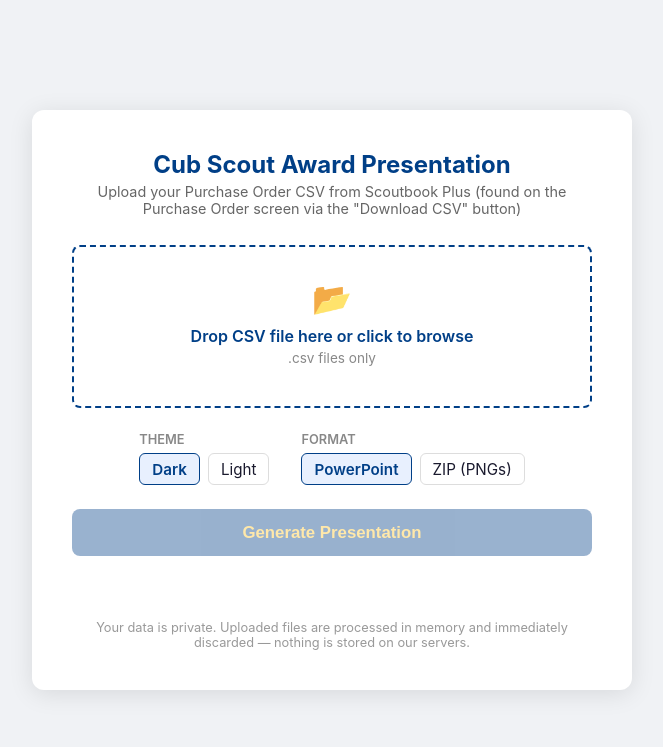
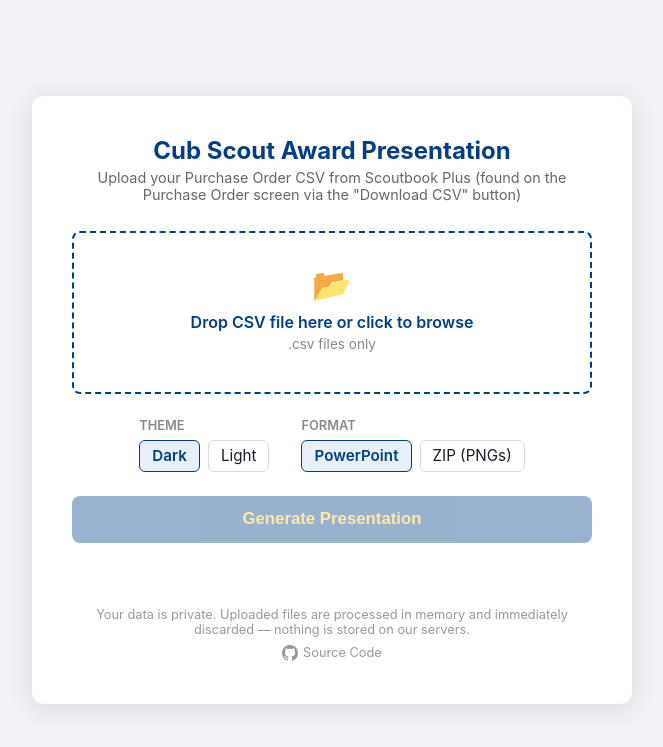
Before and after one commit to abrezinsky/cub-scout-award-slides, a Flask app: page / in a window 1280 px wide. Shown: the top 747 px of the page, without its empty margins (308-971 px from the left). Run offline with Flask 3, Linux system fonts and the light colour scheme.

Commit message:
Add GitHub source link and Scoutbook Plus instructions

```diff
--- a/templates/index.html
+++ b/templates/index.html
@@ -154,6 +154,24 @@
     margin-top: 1.5rem;
   }
 
+  .source {
+    text-align: center;
+    font-size: 0.8rem;
+    margin-top: 0.5rem;
+  }
+
+  .source a {
+    color: #999;
+    text-decoration: none;
+    display: inline-flex;
+    align-items: center;
+    gap: 0.3rem;
+  }
+
+  .source a:hover { color: #003F87; }
+
+  .github-icon { vertical-align: middle; }
+
   .spinner {
     display: inline-block;
     width: 18px;
@@ -209,6 +227,9 @@
 
   <!-- Privacy -->
   <p class="privacy">Your data is private. Uploaded files are processed in memory and immediately discarded — nothing is stored on our servers.</p>
+
+  <!-- Source -->
+  <p class="source"><a href="https://github.com/abrezinsky/cub-scout-award-slides" target="_blank" rel="noopener noreferrer"><svg class="github-icon" viewBox="0 0 16 16" width="16" height="16" fill="currentColor"><path d="M8 0C3.58 0 0 3.58 0 8c0 3.54 2.29 6.53 5.47 7.59.4.07.55-.17.55-.38 0-.19-.01-.82-.01-1.49-2.01.37-2.53-.49-2.69-.94-.09-.23-.48-.94-.82-1.13-.28-.15-.68-.52-.01-.53.63-.01 1.08.58 1.23.82.72 1.21 1.87.87 2.33.66.07-.52.28-.87.51-1.07-1.78-.2-3.64-.89-3.64-3.95 0-.87.31-1.59.82-2.15-.08-.2-.36-1.02.08-2.12 0 0 .67-.21 2.2.82.64-.18 1.32-.27 2-.27s1.36.09 2 .27c1.53-1.04 2.2-.82 2.2-.82.44 1.1.16 1.92.08 2.12.51.56.82 1.27.82 2.15 0 3.07-1.87 3.75-3.65 3.95.29.25.54.73.54 1.48 0 1.07-.01 1.93-.01 2.2 0 .21.15.46.55.38A8.01 8.01 0 0016 8c0-4.42-3.58-8-8-8z"/></svg> Source Code</a></p>
 </div>
 
 <script>
```
